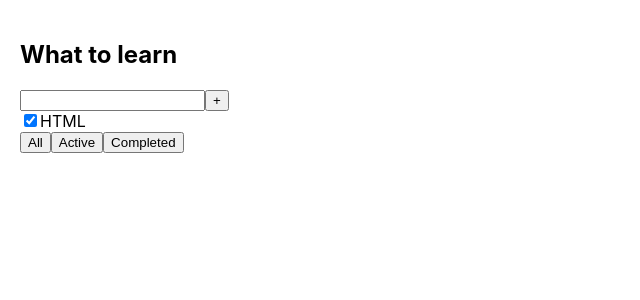
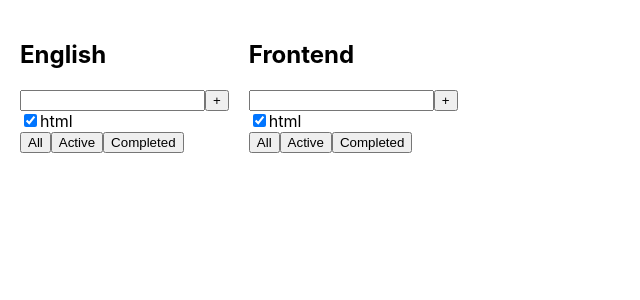
Before and after one commit to Genya10/todolist-react-materials, a React (Create React App) app: page / in a window 1280 px wide. Shown: the top 300 px of the page, without its empty margins (0-640 px from the left). Built offline with nearby package versions, Linux system fonts and the light colour scheme.

Commit message:
create type TaskType and type PropsType

```diff
--- a/src/App.css
+++ b/src/App.css
@@ -1,4 +1,5 @@
 .App{
     padding: 20px;
     display: flex;
+    gap: 20px;
 }
--- a/src/App.tsx
+++ b/src/App.tsx
@@ -1,11 +1,26 @@
-import React from 'react';
+import React, { useState } from 'react';
 import './App.css';
 import { Todolist } from './Todolist';
+import { TaskType } from './Todolist';
 
 function App() {
+
+  let task1:Array<TaskType>=[
+    {id:1,title:'React',isDone:true},
+    {id:2,title:'Redux',isDone:false},
+    {id:3,title:'Typescript',isDone:true},
+  ]
+  let task2:Array<TaskType>=[
+    {id:1,title:'GIT',isDone:true},
+    {id:2,title:'Figma',isDone:false},
+    {id:3,title:'QA',isDone:true},
+  ]
+
+
   return (
     <div className="App">
-<Todolist />
+      <Todolist title="English" tasks={task1}/>
+      <Todolist title="Frontend" tasks={task2}/>
     </div>
   );
 }
--- a/src/Todolist.jsx
+++ /dev/null
@@ -1,22 +0,0 @@
-import React, { useState } from "react";
-
-export const Todolist=()=>{
-    const [check,setCheck]=useState(true);
-
-    return (
-        <div>
-           <h2>What to learn</h2>
-           <input type="text" />
-           <button>+</button>
-           <div>
-           <input type="checkbox" checked={true}/>
-           <span>HTML</span>
-           </div>
-           <div>
-            <button>All</button>
-            <button>Active</button>
-            <button>Completed</button>
-           </div>
-        </div>
-    )
-}
--- /dev/null
+++ b/src/Todolist.tsx
@@ -0,0 +1,36 @@
+import React, { useState } from "react";
+
+export type TaskType={
+id:number,
+title:string,
+isDone:boolean
+}
+
+type PropsType={
+    title:string,
+    tasks:Array<TaskType>,
+}
+
+export const Todolist = (props:PropsType) => {
+
+  return (
+    <div>
+
+      <h2>{props.title}</h2>
+      <input type="text" />
+      <button>+</button>
+      <div>
+       <div><input type="checkbox" checked={true} />
+        <span>html</span></div>
+
+      </div>
+      <div>
+        <button>
+                 All
+        </button>
+        <button >Active</button>
+        <button >Completed</button>
+      </div>
+    </div>
+  );
+};
```
